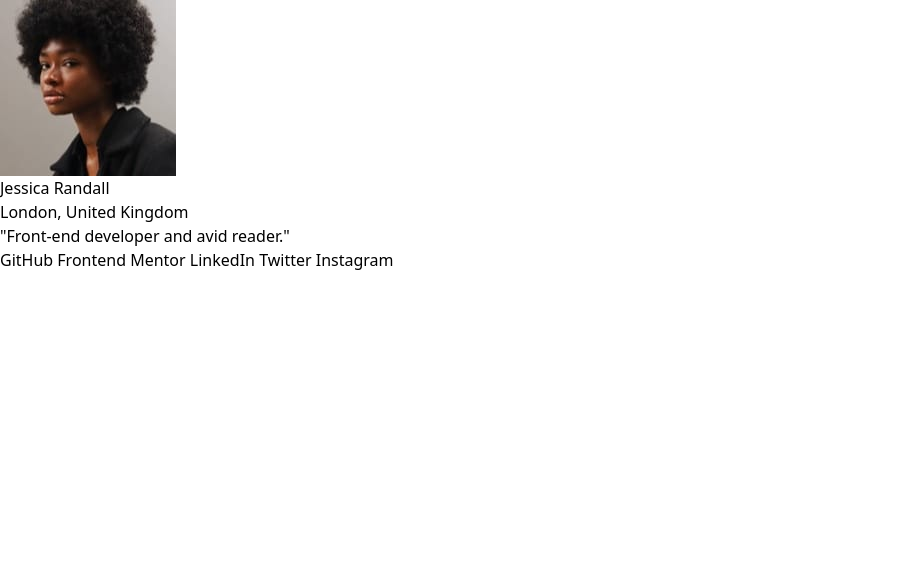
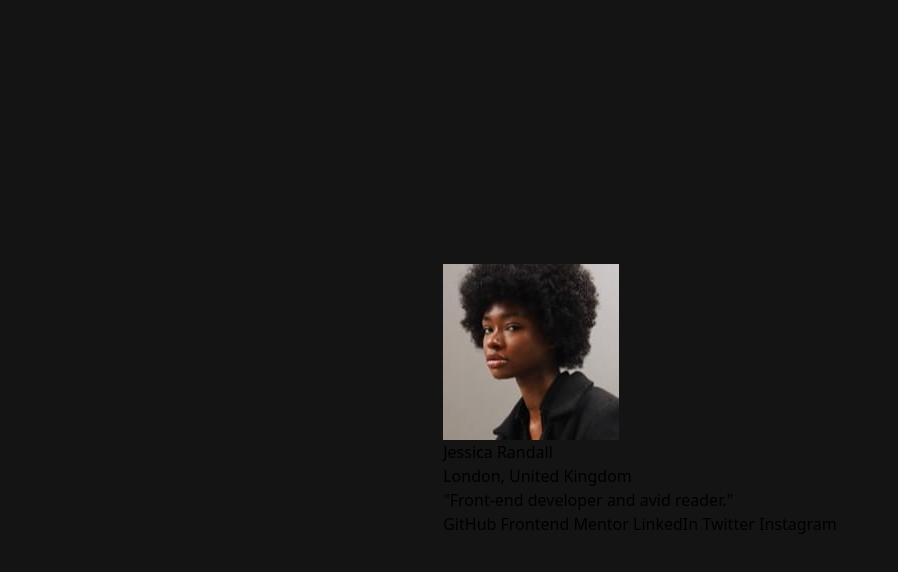
Before and after one commit to EdwardShanahan09/social-links-profile, a website built with Vite: page index.html in a window 1280 px wide. Shown: the whole page, without its empty margins (0-898 px from the left). Built offline with nearby package versions, Linux system fonts and the light colour scheme.

Commit message:
Center card

```diff
--- a/index.html
+++ b/index.html
@@ -7,7 +7,7 @@
     <title>Vite App</title>
     <link rel="stylesheet" href="./style.css" />
   </head>
-  <body>
+  <body class="flex items-center justify-center h-screen">
     <div class="card">
       <img src="./public/avatar-jessica.jpeg" alt="Jessica Randall Avatar" />
 
--- a/style.css
+++ b/style.css
@@ -12,8 +12,14 @@
   --colorBlack: #141414;
 }
 
+/* Global */
+
 * {
   margin: 0;
   padding: 0;
   box-sizing: border-box;
 }
+
+body {
+  background-color: var(--colorBlack);
+}
```
